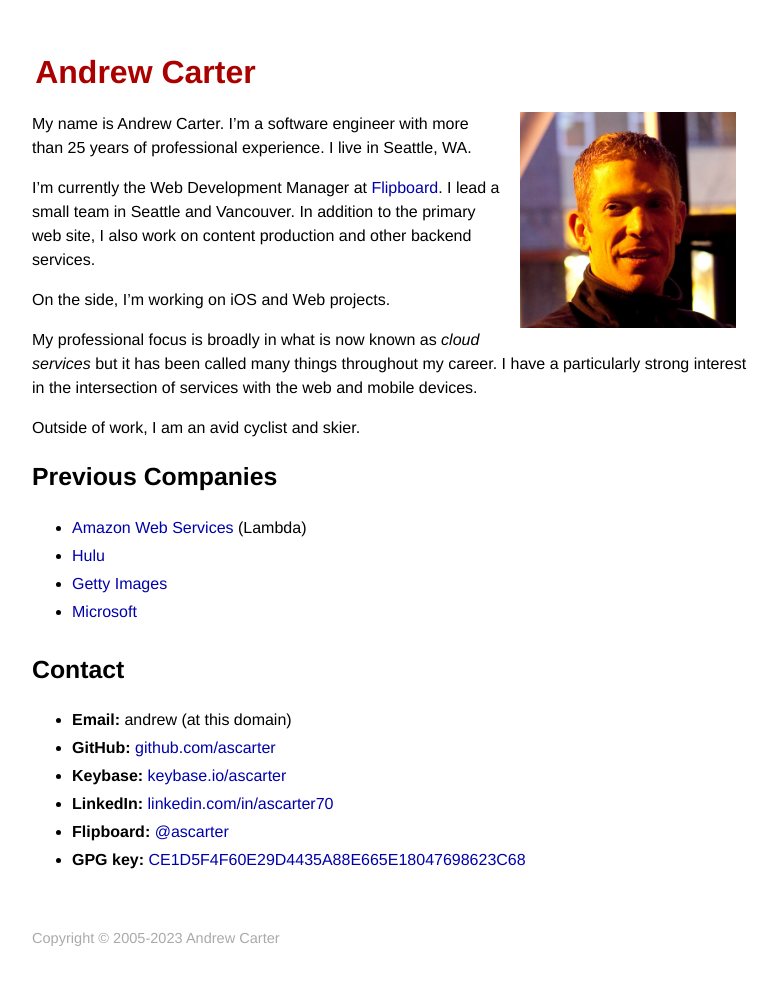
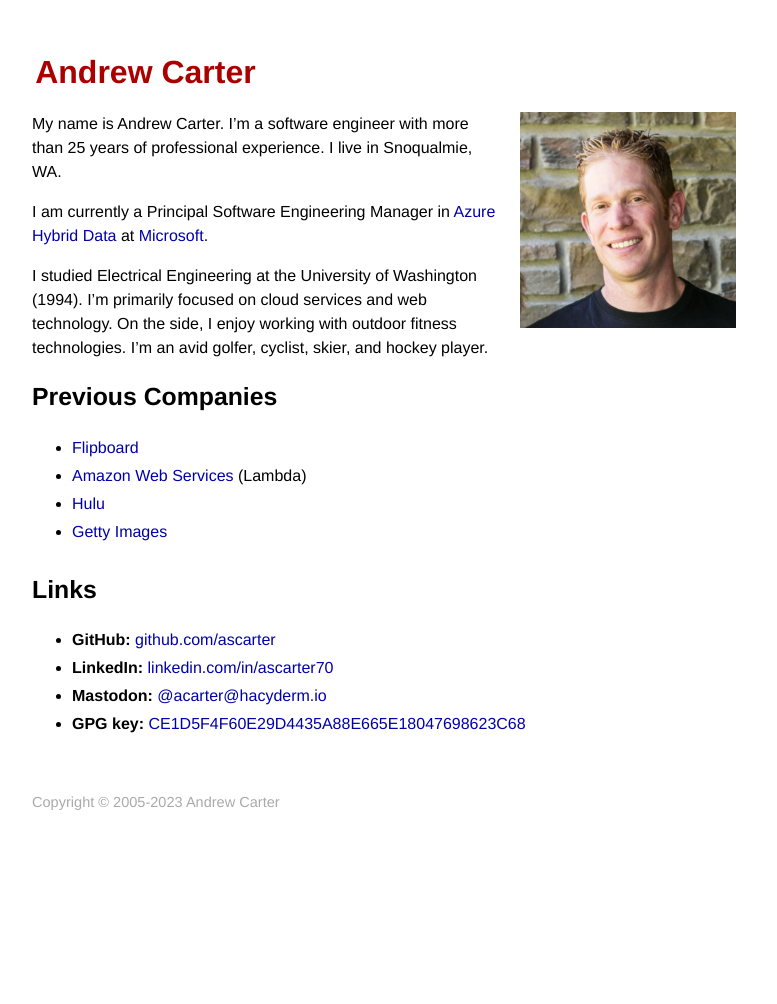
Before and after one commit to ascarter/ascarter.github.io, a Jekyll site: the page built from index.md, in a window 1280 px wide. Shown: the whole page, without its empty margins (248-1025 px from the left). Built offline with Jekyll 4.4.1, drawn with Linux system fonts in a browser that asks for light colours; after the commit the page ends 900 px from its top, so only the background shows below that.

Commit message:
Update home page

```diff
--- a/index.md
+++ b/index.md
@@ -3,30 +3,24 @@
 title: index
 ---
 
-<img class="portrait" src="images/andrew-full@0.5x.png" alt="Portrait of Andrew Carter" />
+<img class="portrait" src="images/andrew-2017.jpg" alt="Portrait of Andrew Carter" />
 
-My name is Andrew Carter. I'm a software engineer with more than 25 years of professional experience. I live in Seattle, WA.
+My name is Andrew Carter. I'm a software engineer with more than 25 years of professional experience. I live in Snoqualmie, WA.
 
-I'm currently the Web Development Manager at [Flipboard](https://flipboard.com). I lead a small team in Seattle and Vancouver. In addition to the primary web site, I also work on content production and other backend services.
+I am currently a Principal Software Engineering Manager in [Azure Hybrid Data](https://azure.microsoft.com/en-us/products/azure-arc/hybrid-data-services/) at [Microsoft](https://microsoft.com).
 
-On the side, I'm working on iOS and Web projects.
-
-My professional focus is broadly in what is now known as *cloud services* but it has been called many things throughout my career. I have a particularly strong interest in the intersection of services with the web and mobile devices.
-
-Outside of work, I am an avid cyclist and skier.
+I studied Electrical Engineering at the University of Washington (1994). I'm primarily focused on cloud services and web technology. On the side, I enjoy working with outdoor fitness technologies. I'm an avid golfer, cyclist, skier, and hockey player.
 
 # Previous Companies
 
+* [Flipboard](https://flipboard.com)
 * [Amazon Web Services](https://aws.amazon.com) (Lambda)
 * [Hulu](https://hulu.com)
 * [Getty Images](https://gettyimages.com)
-* [Microsoft](https://microsoft.com)
 
-# Contact
+# Links
 
-* **Email:** andrew (at this domain)
 * **GitHub:** [github.com/ascarter](http://github.com/ascarter)
-* **Keybase:** [keybase.io/ascarter](https://keybase.io/ascarter)
 * **LinkedIn:** [linkedin.com/in/ascarter70](https://www.linkedin.com/in/ascarter70)
-* **Flipboard:** [@ascarter](https://flipboard.com/@ascarter)
+* **Mastodon:** <a rel="me" href="https://hachyderm.io/@acarter">@acarter@hacyderm.io</a>
 * **GPG key:** [CE1D5F4F60E29D4435A88E665E18047698623C68](/CE1D5F4F60E29D4435A88E665E18047698623C68.txt)
```
Also changed, not shown: about.md (deleted, +0 -18 lines), bio.md (deleted, +0 -10 lines), images/andrew-2014-bw.jpg (added), images/andrew-2017-bw.jpg (added), images/andrew-2017.jpg (added).
